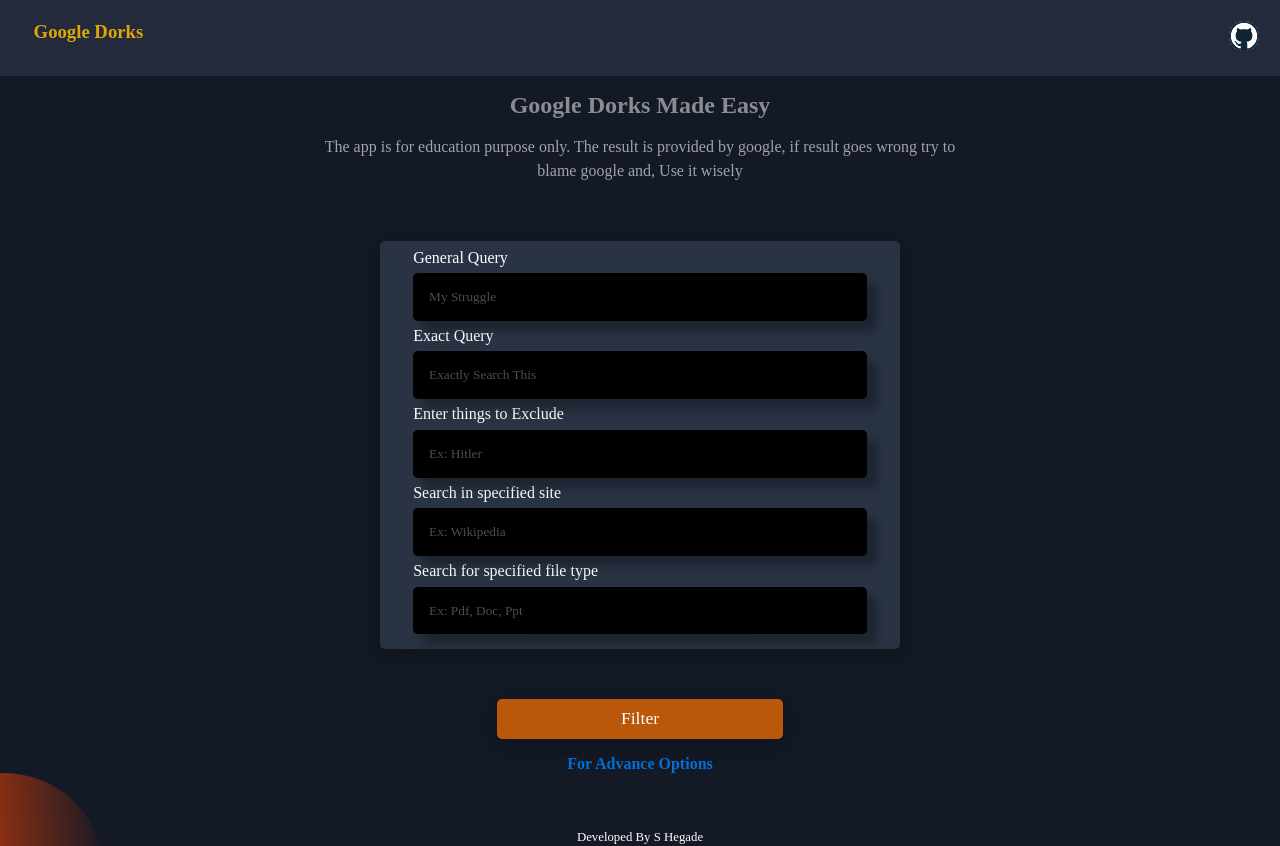
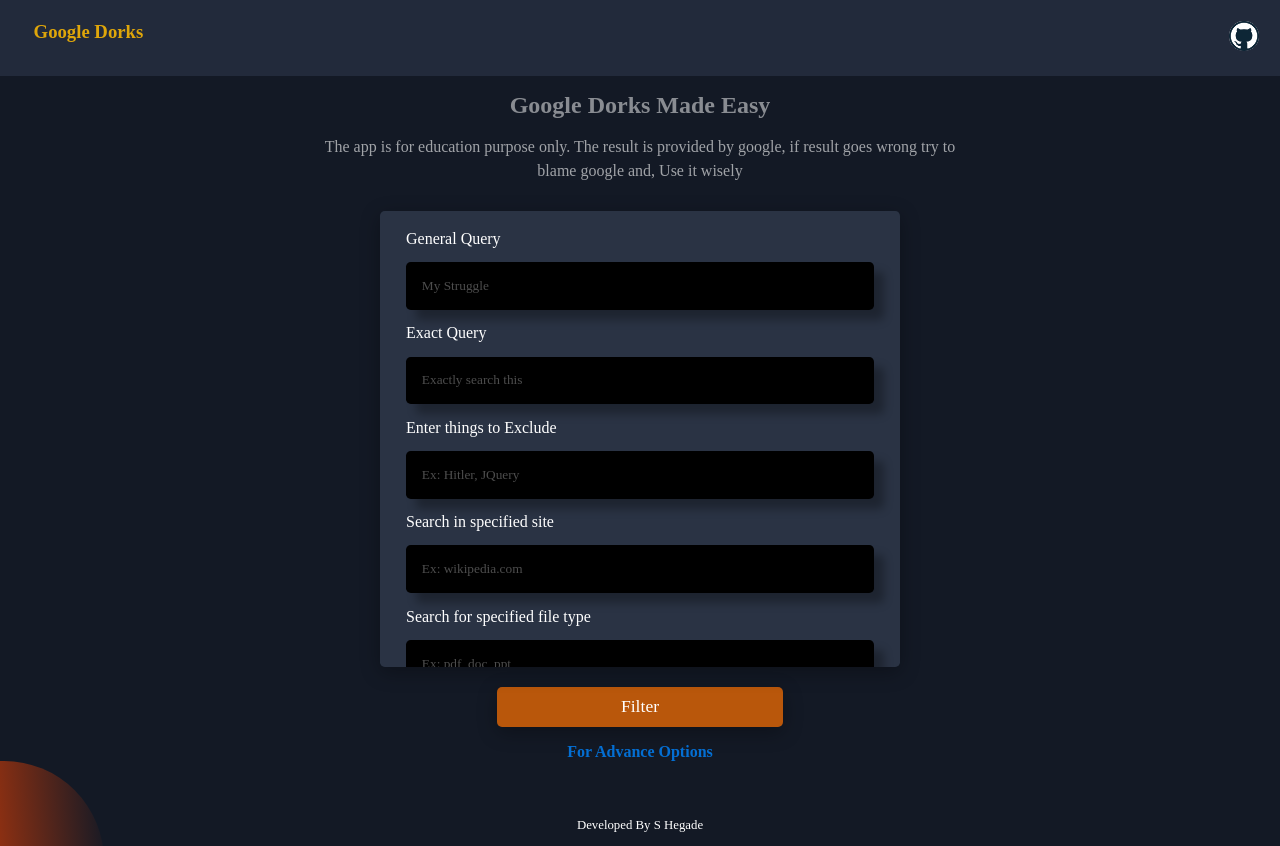
Before and after one commit to HEGADE/Google-Dorks, a React (Create React App) app: page / in a window 1280 px wide. Shown: the top 846 px of the page. Built offline with nearby package versions, Linux system fonts and the light colour scheme; a web font is replaced by a local one.

Commit message:
advanced search bug fixed

```diff
--- a/src/css/body.css
+++ b/src/css/body.css
@@ -57,9 +57,11 @@ body {
   background-clip: padding-box;
   border-radius: 0.3rem;
   box-shadow: 0px 5px 20px rgba(0, 0, 0, 0.3);
-  margin: 50px auto;
+  margin: 20px auto;
   background: var(--input-Bg-color);
+  padding: 1.2rem 0;
   display: flex;
+  gap: 0.5rem;
   align-items: center;
   flex-direction: column;
   height: fit-content;
@@ -70,7 +72,7 @@ body {
 @media (max-width: 800px) {
   .container {
     max-height: 45vh;
-    margin: 0.8rem 1rem;
+    margin: 1rem 1rem;
   }
 }
 
@@ -98,7 +100,7 @@ input:focus {
   outline: 1px solid white;
 }
 input::placeholder {
-  text-transform: capitalize;
+  text-transform:initial;
   color: rgba(255, 255, 255, 0.3);
 }
 
--- a/src/helper/google.js
+++ b/src/helper/google.js
@@ -5,14 +5,13 @@ export const google = (search = "", exclude, sites, fileType, exactSearch) => {
   let excludedString = makeExcludeString(exclude);
   exactSearch = exactSearch ? `"${exactSearch}"` : "";
   let site = sites ? `site:${sites}` : "";
+
+
   let url = `https://google.com/search?q=${search}`;
+  if (sites) url += ` ${site}`;
   if (excludedString) url += ` ${excludedString}`;
-  if (sites) url += ` ${site}`;
+  if (exactSearch) url += ` ${exactSearch}`;
   if (fileTypeString) url += ` ${fileTypeString}`;
-
-  if (exactSearch) url += ` ${exactSearch}`;
-  if (excludedString) url += ` ${excludedString}`;
-
 
   window.location = url;
 };
@@ -22,7 +21,7 @@ const makeExcludeString = (exclude) => {
     if (exclude.indexOf(",")) {
       let excluded = exclude.split(",");
       for (let iterator of excluded) {
-        excludedString += ` -"${iterator}"`;
+        excludedString += ` -"${iterator.trim()}"`;
       }
     }
     return excludedString;
@@ -34,13 +33,11 @@ const makeFileTypeString = (fileType) => {
   if (fileType) {
     if (fileType.indexOf(",")) {
       let types = fileType.split(",");
-      for (let [i,v]of types.entries()) {
-        if(i===0)
-        fileTypesString += ` filetype:${v.trim()}`;
-        else
-        fileTypesString += ` OR filetype:${v.trim()}`;
+      for (let [i, v] of types.entries()) {
+        if (i === 0) fileTypesString += ` filetype:${v.trim()}`;
+        else fileTypesString += ` OR filetype:${v.trim()}`;
       }
-      fileTypesString+=" )"
+      fileTypesString += " )";
     }
   }
   return fileType.trim().length <= 0 ? null : fileTypesString;
--- a/src/helper/numberFinder.js
+++ b/src/helper/numberFinder.js
@@ -1,5 +1,5 @@
 
 export const numberFinder = (number) => {
   if( number.length===0) return alert("Fill the field")
-  window.location = `https://google.com/search?q=inurl: ${number} | intext: ${number} | inurl: ${number}  `;
+  window.location = `https://google.com/search?q=url: ${number} | intext:${number}`;
 }
--- a/src/helper/userFinder.js
+++ b/src/helper/userFinder.js
@@ -1,7 +1,7 @@
 export const userFinder = (username, bio, extra) => {
-  if (username.trim()?.length < 4)
-    return alert("username must be four character long");
+  if (username.trim()?.length < 3)
+    return alert("username must be three character long");
   if (bio.trim()?.length === 0) return alert("fill up the bio filed");
   if (extra.trim()?.length === 0) return alert("fill up the extra filed filed");
-  window.location = `https://google.com/search?q=site: instagram.com ${username}  insite: ${bio}  intext: ${extra}`;
+  window.location = `https://google.com/search?q=site:instagram.com (intext:${username} | intext:${bio}) ${extra}`;
 };
--- a/src/uicomponents/Input.js
+++ b/src/uicomponents/Input.js
@@ -53,16 +53,16 @@ export const Input = () => {
 
           <input
             type="text"
-            placeholder="Ex: Hitler"
+            placeholder="Ex: Hitler, JQuery"
             value={exclude}
-            onClick={showHelp}
+            // onClick={showHelp}
             onChange={(e) => setExclude(e.target.value)}
           />
           <Label text="Search in specified site" />
 
           <input
             type="text"
-            placeholder="Ex: wikipedia"
+            placeholder="Ex: wikipedia.com"
             value={sites}
             onChange={(e) => setSites(e.target.value)}
           />
```
